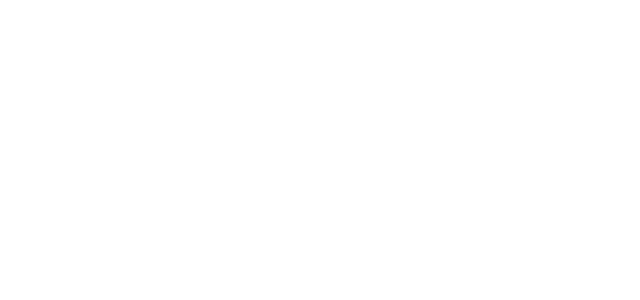
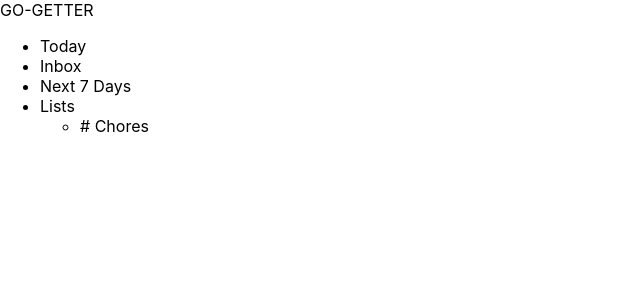
Before and after one commit to clarencetinator7/go-getter, a React (Create React App) app: page / in a window 1280 px wide. Shown: the top 300 px of the page, without its empty margins (0-640 px from the left). Built offline with nearby package versions, Linux system fonts and the light colour scheme.

Commit message:
sidebar component set-up

```diff
--- a/src/App.jsx
+++ b/src/App.jsx
@@ -1,10 +1,11 @@
 import React from 'react';
 import './App.css';
+import Sidebar from './components/Layout/Sidebar/Sidebar';
 
 function App() {
   return (
     <React.Fragment>
-
+      <Sidebar />
     </React.Fragment>
   );
 }
--- /dev/null
+++ b/src/components/Layout/Sidebar/Sidebar.jsx
@@ -0,0 +1,46 @@
+import React from "react";
+
+import style from './Sidebar.module.css'
+
+const Sidebar = () => {
+
+  return(
+    <nav className="sidebar">
+      <div className="sidebar__logo-container">
+        <span>GO-GETTER</span>
+      </div>
+      <ul className="sidebar__nav">
+        <li className="nav__nav-item">
+          <a className="nav-link">
+          {/* INSERT ICON HERE */}
+            Today
+          </a>
+        </li>
+        <li className="nav__nav-item">
+          <a className="nav-link">
+          {/* INSERT ICON HERE */}
+            Inbox
+          </a>
+        </li>
+        <li className="nav__nav-item">
+          <a className="nav-link">
+          {/* INSERT ICON HERE */}
+            Next 7 Days
+          </a>
+        </li>
+        <li className="nav__nav-item task-lists">
+          {/* INSERT ICON HERE */}
+          Lists
+          <ul className="sub-list">
+            <li className="sub-list-item">
+              # Chores
+            </li>
+          </ul>
+        </li>
+      </ul>
+    </nav>
+  );
+
+};
+
+export default Sidebar;
```
Also changed, not shown: src/components/Layout/Sidebar/Sidebar.module.css (added).
